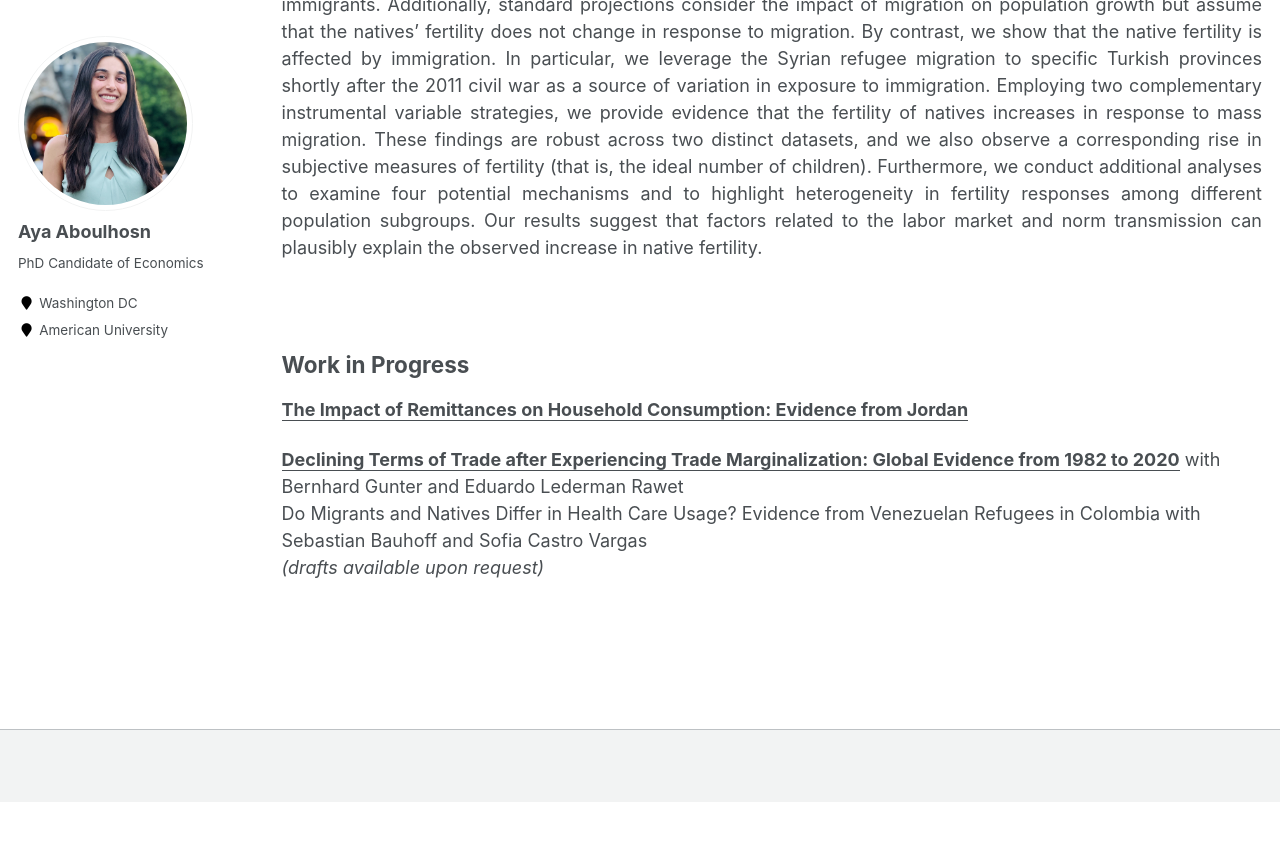
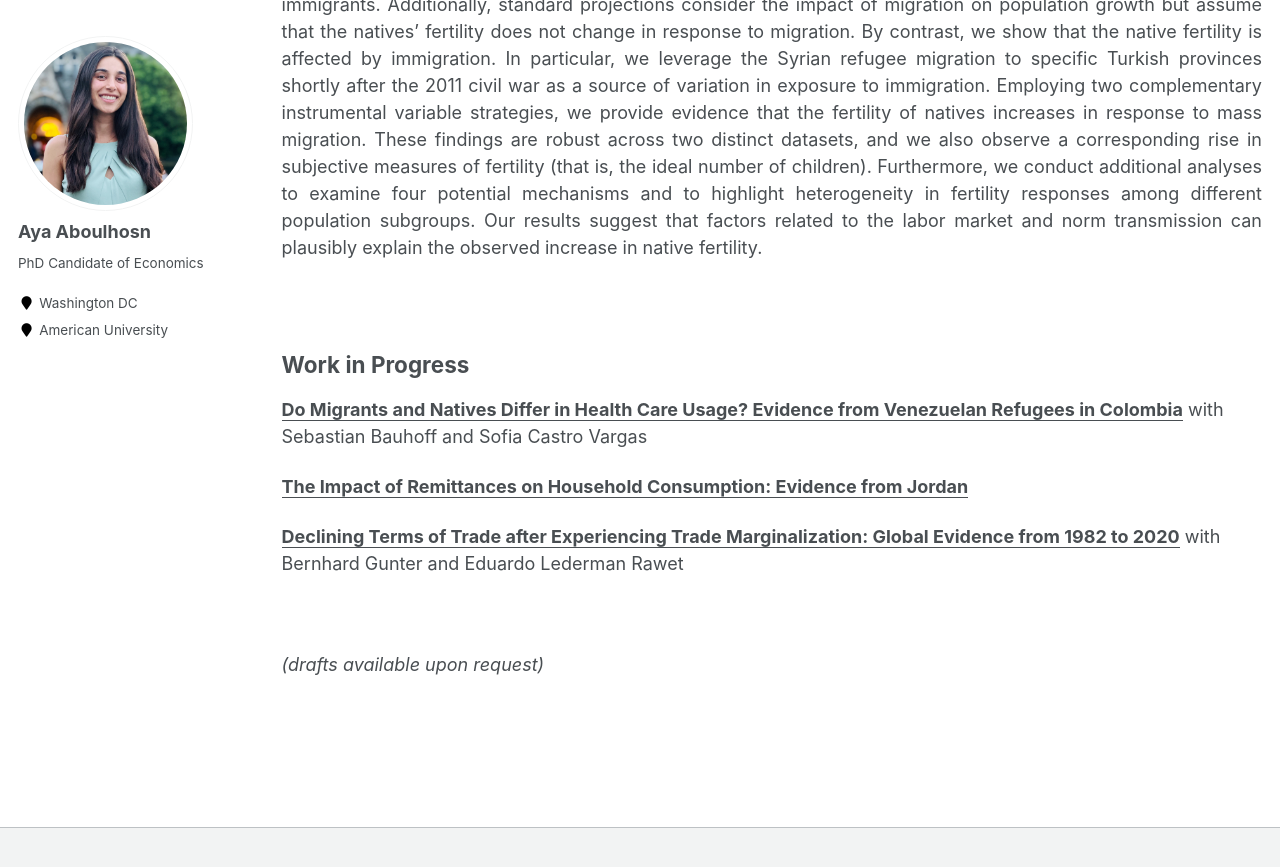
Before and after one commit to ayaaboulhosn/ayaaboulhosn.github.io, a Jekyll site: the page built from _pages/research.md, in a window 1280 px wide and 900 px high, scrolled down 1078 px. Shown: the top 867 px of the window. Built offline with Jekyll 4.4.1, drawn with Linux system fonts in a browser that asks for light colours; before the commit the page ends 1880 px from its top, so only the background shows below that; part of the change alters nothing that is shown.

Commit message:
Update research.md
reorder smth

```diff
--- a/_pages/research.md
+++ b/_pages/research.md
@@ -50,10 +50,12 @@ CEPR Discussion Paper 2025
 
 
 ## Work in Progress
+**<ins>Do Migrants and Natives Differ in Health Care Usage? Evidence from Venezuelan Refugees in Colombia</ins>** with Sebastian Bauhoff and Sofia Castro Vargas
+
 **<ins>The Impact of Remittances on Household Consumption: Evidence from Jordan</ins>**
 
 **<ins>Declining Terms of Trade after Experiencing Trade Marginalization: Global Evidence from 1982 to 2020</ins>** with Bernhard Gunter and Eduardo Lederman Rawet
+
 <br>
-Do Migrants and Natives Differ in Health Care Usage? Evidence from Venezuelan Refugees in Colombia with Sebastian Bauhoff and Sofia Castro Vargas
-<br>
+
  *(drafts available upon request)*
```
